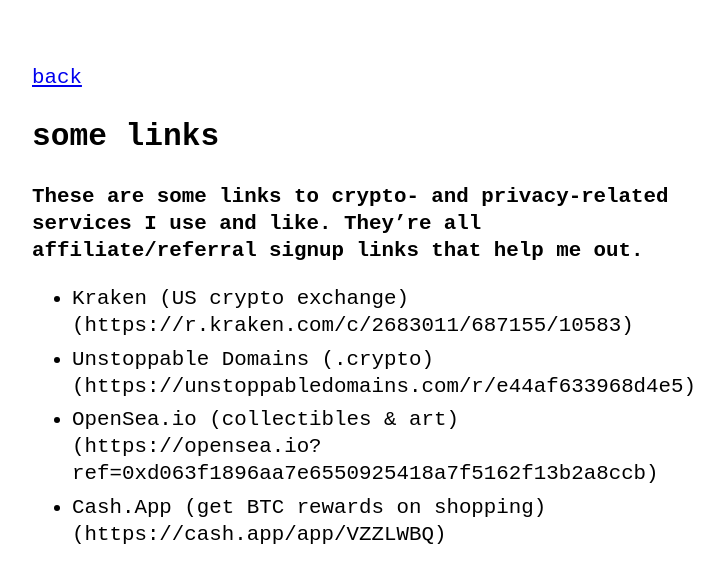
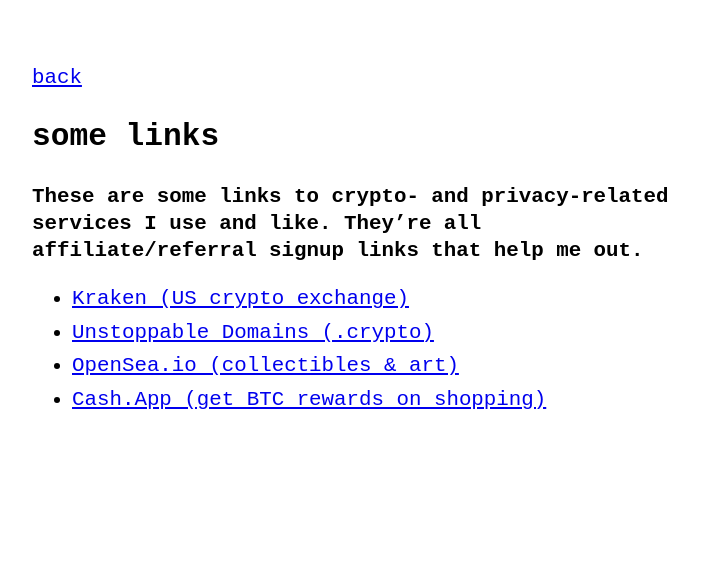
Before and after one commit to lemurodigital/lemuro.digital, a Jekyll site: the page built from some-links.md, in a window 1280 px wide. Shown: the top 583 px of the page, without its empty margins (288-1012 px from the left). Built offline with Jekyll 4.4.1, drawn with Linux system fonts in a browser that asks for light colours.

Commit message:
Update some-links.md

```diff
--- a/some-links.md
+++ b/some-links.md
@@ -6,7 +6,7 @@ permalink: /some-links/
 
 **These are some links to crypto- and privacy-related services I use and like. They’re all affiliate/referral signup links that help me out.**
 
-- Kraken (US crypto exchange) (https://r.kraken.com/c/2683011/687155/10583)
-- Unstoppable Domains (.crypto) (https://unstoppabledomains.com/r/e44af633968d4e5)
-- OpenSea.io (collectibles & art) (https://opensea.io?ref=0xd063f1896aa7e6550925418a7f5162f13b2a8ccb)
-- Cash.App (get BTC rewards on shopping) (https://cash.app/app/VZZLWBQ)
+- [Kraken (US crypto exchange)](https://r.kraken.com/c/2683011/687155/10583)
+- [Unstoppable Domains (.crypto)](https://unstoppabledomains.com/r/e44af633968d4e5)
+- [OpenSea.io (collectibles & art)](https://opensea.io?ref=0xd063f1896aa7e6550925418a7f5162f13b2a8ccb)
+- [Cash.App (get BTC rewards on shopping)](https://cash.app/app/VZZLWBQ)
```
